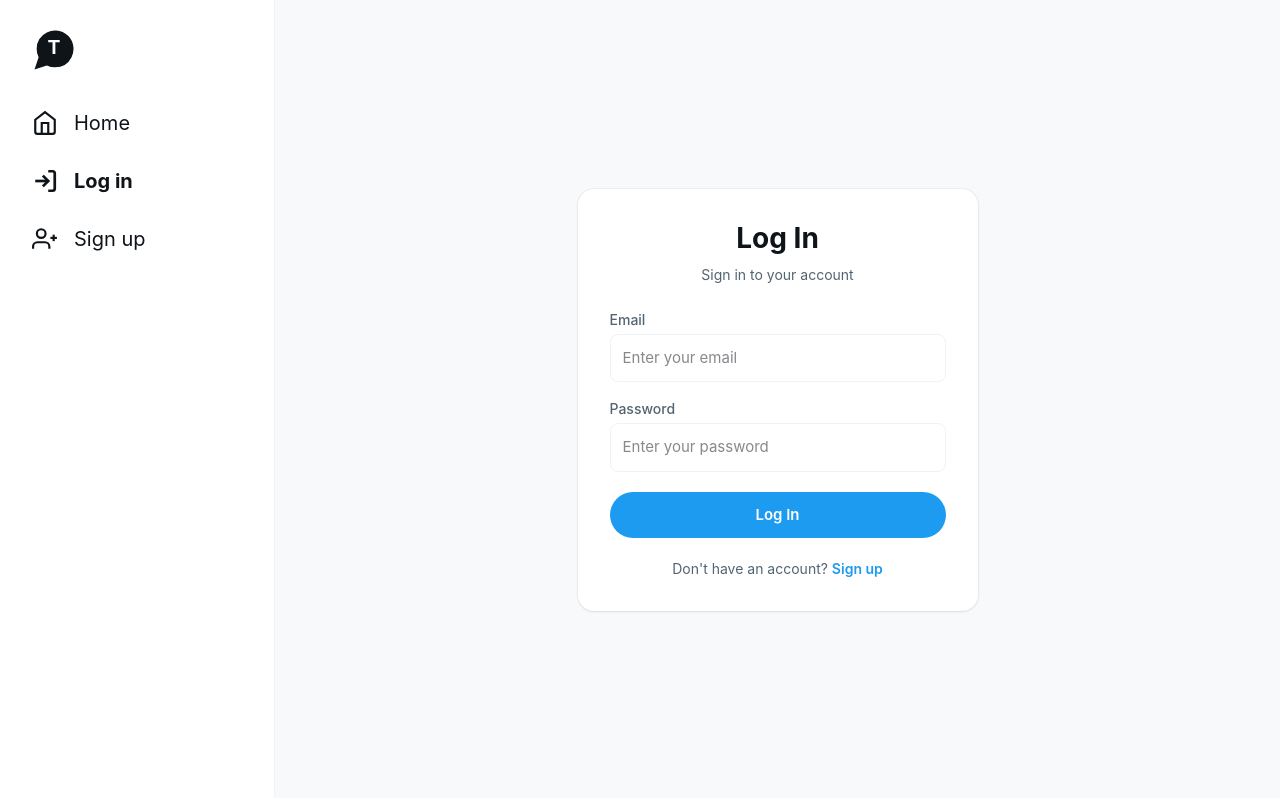
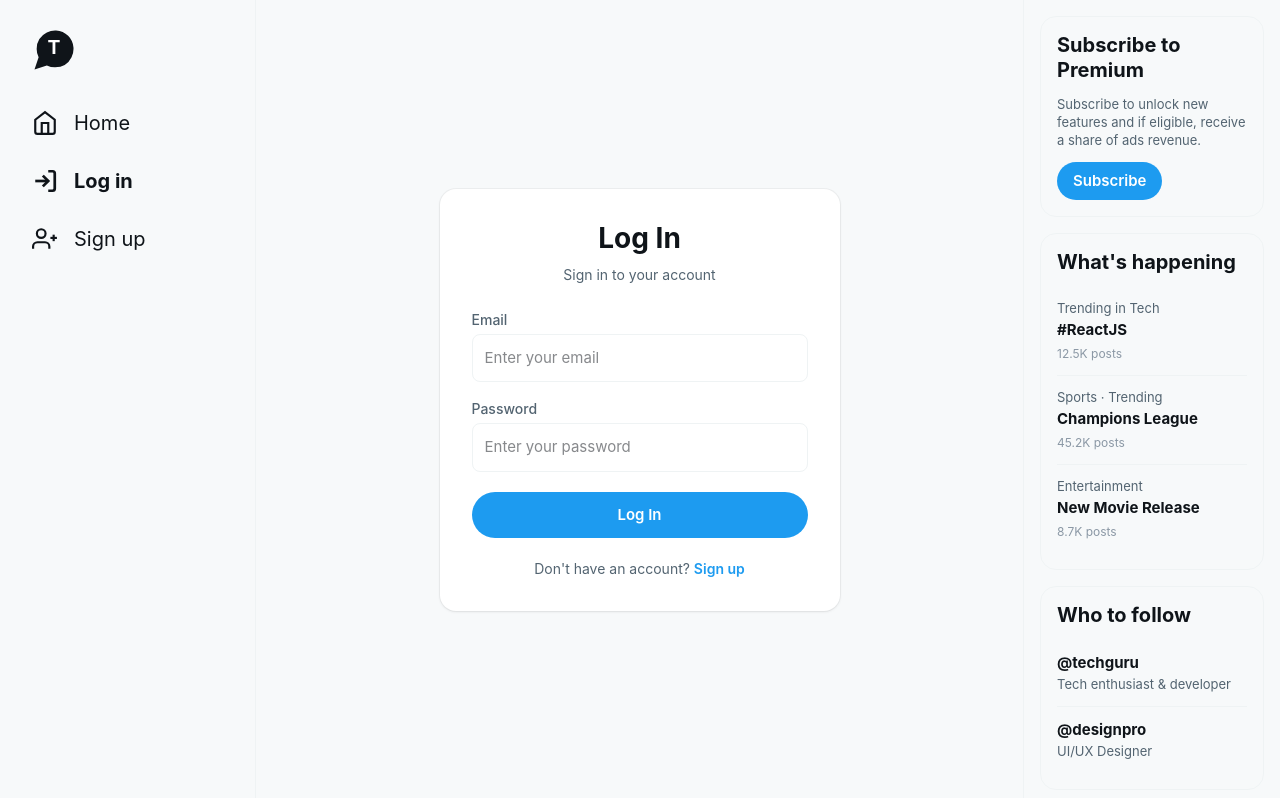
Before and after one commit to raphmarm37/my-twitter-clone, a React (Vite) app: page /login in a window 1280 px wide. Built offline with nearby package versions, Linux system fonts and the light colour scheme; no server answers.

Commit message:
fixes UI and responsiveness

```diff
--- a/src/App.jsx
+++ b/src/App.jsx
@@ -6,6 +6,7 @@ import Login from './pages/Login'
 import Signup from './pages/Signup'
 import Profile from './pages/Profile'
 import Sidebar from './components/layout/Sidebar'
+import RightSidebar from './components/layout/RightSidebar'
 import { auth, db } from './firebase/config'
 import { onAuthStateChanged } from 'firebase/auth'
 import './App.css'
@@ -48,6 +49,8 @@ function App() {
             <Route path="/profile/:userId" element={<Profile />} />
           </Routes>
         </main>
+
+        <RightSidebar />
       </div>
     </BrowserRouter>
   )
--- /dev/null
+++ b/src/components/layout/RightSidebar.jsx
@@ -0,0 +1,55 @@
+import { memo } from 'react';
+
+const RightSidebar = memo(() => {
+  return (
+    <aside className="right-sidebar">
+      <div className="right-sidebar-content">
+        {/* Subscribe to Premium */}
+        <div className="right-sidebar-card">
+          <h3>Subscribe to Premium</h3>
+          <p>Subscribe to unlock new features and if eligible, receive a share of ads revenue.</p>
+          <button className="btn btn-primary mt-3" style={{ borderRadius: '9999px' }}>
+            Subscribe
+          </button>
+        </div>
+
+        {/* What's happening */}
+        <div className="right-sidebar-card">
+          <h3>What's happening</h3>
+          <div className="right-sidebar-item">
+            <div className="right-sidebar-item-subtitle">Trending in Tech</div>
+            <div className="right-sidebar-item-title">#ReactJS</div>
+            <div className="right-sidebar-item-meta">12.5K posts</div>
+          </div>
+          <div className="right-sidebar-item">
+            <div className="right-sidebar-item-subtitle">Sports · Trending</div>
+            <div className="right-sidebar-item-title">Champions League</div>
+            <div className="right-sidebar-item-meta">45.2K posts</div>
+          </div>
+          <div className="right-sidebar-item">
+            <div className="right-sidebar-item-subtitle">Entertainment</div>
+            <div className="right-sidebar-item-title">New Movie Release</div>
+            <div className="right-sidebar-item-meta">8.7K posts</div>
+          </div>
+        </div>
+
+        {/* Who to follow */}
+        <div className="right-sidebar-card">
+          <h3>Who to follow</h3>
+          <div className="right-sidebar-item">
+            <div className="right-sidebar-item-title">@techguru</div>
+            <div className="right-sidebar-item-subtitle">Tech enthusiast & developer</div>
+          </div>
+          <div className="right-sidebar-item">
+            <div className="right-sidebar-item-title">@designpro</div>
+            <div className="right-sidebar-item-subtitle">UI/UX Designer</div>
+          </div>
+        </div>
+      </div>
+    </aside>
+  );
+});
+
+RightSidebar.displayName = 'RightSidebar';
+
+export default RightSidebar;
--- a/src/index.css
+++ b/src/index.css
@@ -538,22 +538,23 @@ textarea {
   background-color: var(--color-primary-light);
 }
 
-/* App Layout */
+/* App Layout - 20% / 60% / 20% proportions */
 .app-layout {
   display: flex;
   min-height: 100vh;
+  max-width: 1400px;
+  margin: 0 auto;
 }
 
-/* Sidebar */
+/* Sidebar - 20% */
 .sidebar {
-  position: fixed;
+  position: sticky;
   top: 0;
-  left: 0;
-  width: 275px;
+  width: 20%;
+  max-width: 280px;
   height: 100vh;
-  background-color: var(--color-bg-primary);
   border-right: 1px solid var(--color-border);
-  z-index: 100;
+  flex-shrink: 0;
 }
 
 .sidebar-content {
@@ -623,16 +624,95 @@ textarea {
   border-top: 1px solid var(--color-border);
 }
 
-/* Main Content */
+/* Main Content - 60% */
 .main-content {
   flex: 1;
-  margin-left: 275px;
+  min-width: 0;
+  max-width: 800px;
+  min-height: 100vh;
+  border-right: 1px solid var(--color-border);
 }
 
-/* Responsive - hide sidebar on mobile */
-@media (max-width: 1024px) {
+/* Right Sidebar - 20% */
+.right-sidebar {
+  position: sticky;
+  top: 0;
+  width: 20%;
+  max-width: 350px;
+  height: 100vh;
+  padding: var(--space-4);
+  overflow-y: auto;
+  flex-shrink: 0;
+}
+
+.right-sidebar-content {
+  display: flex;
+  flex-direction: column;
+  gap: var(--space-4);
+}
+
+.right-sidebar-card {
+  border: 1px solid var(--color-border);
+  border-radius: var(--radius-xl);
+  padding: var(--space-4);
+}
+
+.right-sidebar-card h3 {
+  font-size: 20px;
+  font-weight: 700;
+  color: var(--color-text-primary);
+  margin-bottom: var(--space-3);
+}
+
+.right-sidebar-card p {
+  font-size: 13px;
+  color: var(--color-text-secondary);
+  line-height: 1.4;
+}
+
+.right-sidebar-item {
+  padding: var(--space-3) 0;
+  border-bottom: 1px solid var(--color-border);
+}
+
+.right-sidebar-item:last-child {
+  border-bottom: none;
+}
+
+.right-sidebar-item-title {
+  font-size: 15px;
+  font-weight: 700;
+  color: var(--color-text-primary);
+}
+
+.right-sidebar-item-subtitle {
+  font-size: 13px;
+  color: var(--color-text-secondary);
+}
+
+.right-sidebar-item-meta {
+  font-size: 12px;
+  color: var(--color-text-muted);
+  margin-top: var(--space-1);
+}
+
+/* Responsive - hide right sidebar */
+@media (max-width: 1100px) {
+  .right-sidebar {
+    display: none;
+  }
+
+  .main-content {
+    max-width: none;
+    flex: 1;
+  }
+}
+
+/* Responsive - tablet (sidebar icons only) */
+@media (max-width: 800px) {
   .sidebar {
     width: 88px;
+    min-width: 88px;
   }
 
   .sidebar-link span {
@@ -645,21 +725,30 @@ textarea {
   }
 
   .main-content {
-    margin-left: 88px;
+    border-left: none;
   }
 }
 
+/* Responsive - mobile (bottom nav) */
 @media (max-width: 500px) {
+  .app-layout {
+    flex-direction: column;
+  }
+
   .sidebar {
     position: fixed;
     bottom: 0;
     top: auto;
-    left: 0;
-    right: 0;
+    left: 50%;
+    transform: translateX(-50%);
     width: 100%;
+    max-width: 600px;
     height: auto;
     border-right: none;
+    border-left: none;
     border-top: 1px solid var(--color-border);
+    background-color: var(--color-bg-primary);
+    z-index: 100;
   }
 
   .sidebar-content {
@@ -691,7 +780,10 @@ textarea {
   }
 
   .main-content {
-    margin-left: 0;
+    width: 100%;
+    max-width: 600px;
+    margin: 0 auto;
+    border-right: none;
     margin-bottom: 70px;
   }
 }
--- a/src/pages/Home.jsx
+++ b/src/pages/Home.jsx
@@ -112,10 +112,7 @@ function Home() {
 
   if (loading) {
     return (
-      <div
-        className="min-h-screen flex items-center justify-center"
-        style={{ backgroundColor: 'var(--color-bg-secondary)' }}
-      >
+      <div className="min-h-screen flex items-center justify-center">
         <LoadingSpinner size="md" text="Loading..." />
       </div>
     );
@@ -129,7 +126,6 @@ function Home() {
     <div
       className="min-h-screen"
       style={{
-        backgroundColor: 'var(--color-bg-secondary)',
         padding: 'var(--space-6) var(--space-4)'
       }}
     >
--- a/src/pages/Profile.jsx
+++ b/src/pages/Profile.jsx
@@ -162,10 +162,7 @@ function Profile() {
 
   if (loading) {
     return (
-      <div
-        className="min-h-screen flex items-center justify-center"
-        style={{ backgroundColor: 'var(--color-bg-secondary)' }}
-      >
+      <div className="min-h-screen flex items-center justify-center">
         <LoadingSpinner size="md" text="Loading..." />
       </div>
     );
@@ -181,7 +178,6 @@ function Profile() {
     <div
       className="min-h-screen"
       style={{
-        backgroundColor: 'var(--color-bg-secondary)',
         padding: 'var(--space-6) var(--space-4)'
       }}
     >
```
